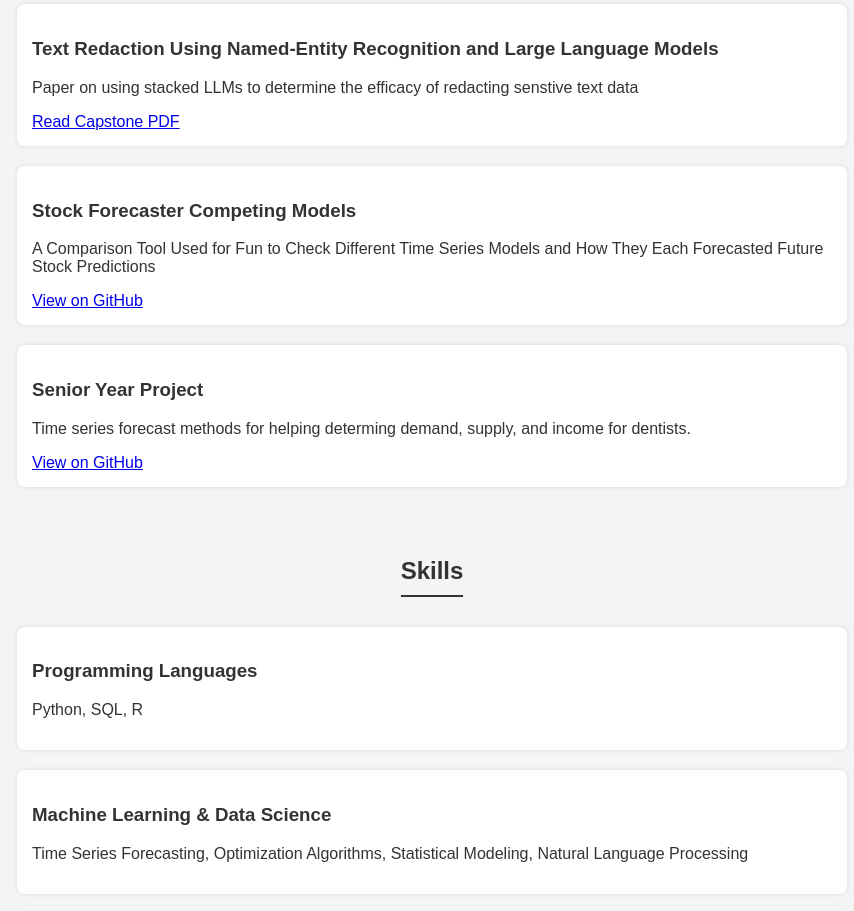
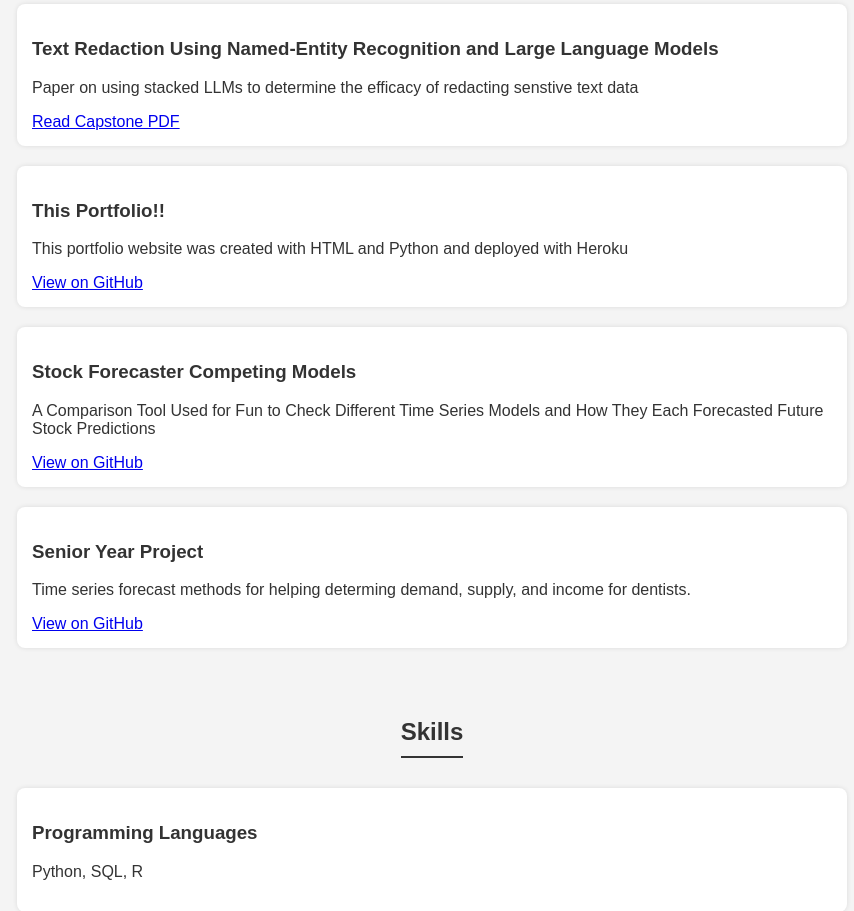
Before and after one commit to Admar17/AlexPortfolio, a Flask app: page / in a window 1280 px wide. Shown: the part 534-1445 px from the top of the page, without its empty margins (208-1062 px from the left). Run offline with Flask 3, Linux system fonts and the light colour scheme; some libraries are stand-ins or nearby versions.

Commit message:
Added Portfolio Link

```diff
--- a/templates/index.html
+++ b/templates/index.html
@@ -114,6 +114,11 @@
                 <p>Paper on using stacked LLMs to determine the efficacy of redacting senstive text data</p>
                 <a href="{{ url_for('static', filename='docs/CapstoneFinal.pdf') }}" target="_blank">Read Capstone PDF</a>
             </div>
+            <div class="project-item">
+                <h3>This Portfolio!!</h3>
+                <p>This portfolio website was created with HTML and Python and deployed with Heroku</p>
+                <a href="https://github.com/Admar17/AlexPortfolio" target="_blank">View on GitHub</a>
+            </div>
 
             <div class="project-item">
                 <h3>Stock Forecaster Competing Models</h3>
```
